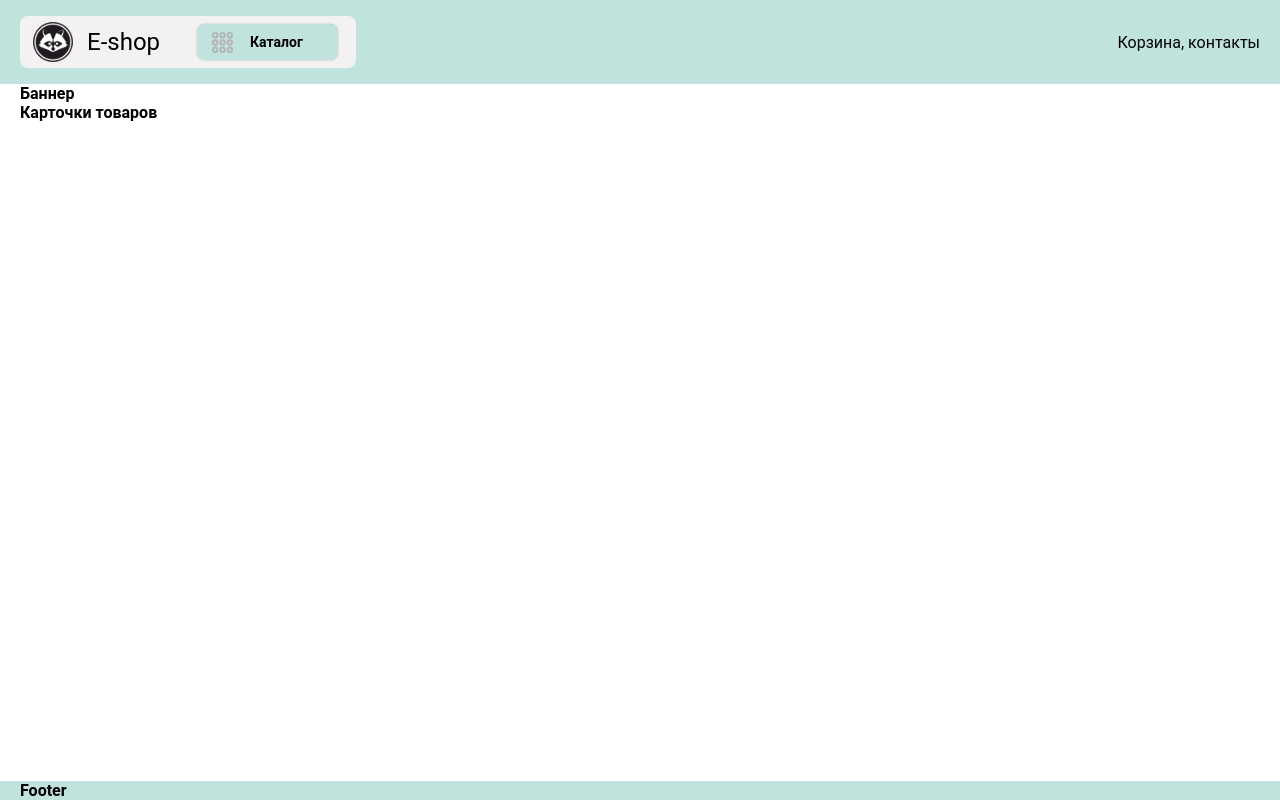
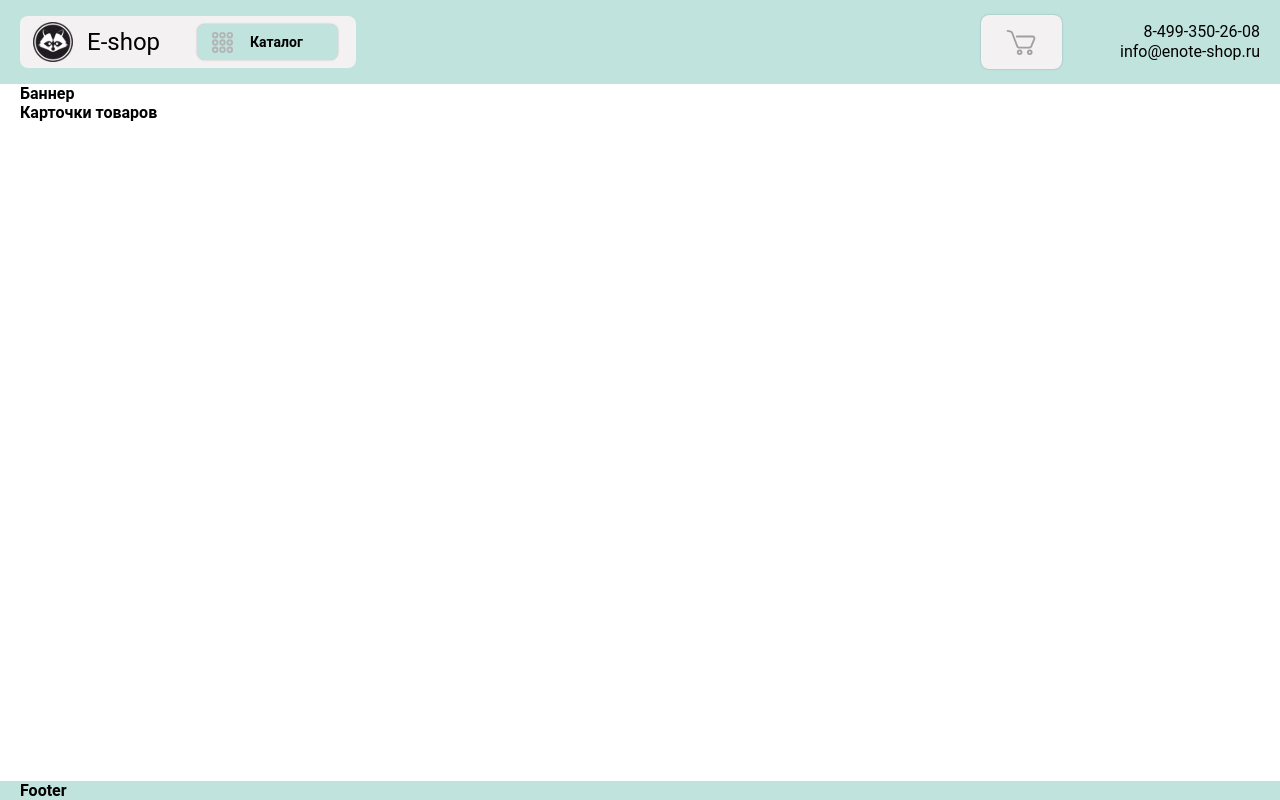
Before and after one commit to totoshka19/e-shop, a React (Vite) app: page / in a window 1280 px wide. Built offline with nearby package versions, Linux system fonts and the light colour scheme.

Commit message:
доделала верстку header

```diff
--- a/src/app.tsx
+++ b/src/app.tsx
@@ -1,6 +1,7 @@
 import { HelmetProvider } from 'react-helmet-async';
 import { BrowserRouter, Routes, Route } from 'react-router-dom';
 import CatalogPage from './pages/catalog-page';
+import BasketPage from './pages/basket-page';
 import { AppRoute } from './conts';
 
 function App() {
@@ -9,6 +10,7 @@ function App() {
       <BrowserRouter>
         <Routes>
           <Route path={AppRoute.Catalog} element={<CatalogPage />} />
+          <Route path={AppRoute.Basket} element={<BasketPage />} />
         </Routes>
       </BrowserRouter>
     </HelmetProvider>
--- a/src/components/header.tsx
+++ b/src/components/header.tsx
@@ -10,13 +10,30 @@ function Header() {
             <img className="logo__img" src="/images/logo.svg" alt="Логотип E-Shop" width="40" height="40" />
             <span className="logo__title">E-shop</span>
           </Link>
-          <button className="header__catalog-btn">
+          <button
+            className="header__catalog-btn"
+            /*!TODO доделать функционал открытия/закрытия выпадающего списка с категориями товаров*/
+            // onClick={toggleDropdown}
+            // aria-expanded={isDropdownOpen}
+            aria-haspopup="true"
+            aria-label="Открыть/закрыть каталог"
+          >
             <img className="catalog-btn__img" src="/images/catalog-icon.svg" alt="Иконка каталога" width="21" height="21" />
             <span className="catalog-btn__title">Каталог</span>
           </button>
         </div>
         <div className="header__block">
-          Корзина, контакты
+          <Link className="header__cart-btn" to={AppRoute.Basket} aria-label="Переход в корзину">
+            <img className="cart__img" src="/images/cart-icon.svg" alt="Иконка тележки" width="30" height="25" />
+          </Link>
+          <ul className="header__contacts contacts" aria-label="Контакты">
+            <li className="contacts__item">
+              <a href="tel:84993502608" aria-label="Телефон: 8-499-350-26-08">8-499-350-26-08</a>
+            </li>
+            <li className="contacts__item">
+              <a href="mailto:info@enote-shop.ru" aria-label="Электронная почта: info@enote-shop.ru">info@enote-shop.ru</a>
+            </li>
+          </ul>
         </div>
       </div>
     </header>
--- /dev/null
+++ b/src/pages/basket-page.tsx
@@ -0,0 +1,26 @@
+import { Helmet } from 'react-helmet-async';
+import Layout from '../components/layout';
+
+function BasketPage() {
+  return (
+    <>
+      <Helmet>
+        <title>Корзина - E-shop</title>
+      </Helmet>
+
+      <Layout>
+        <main>
+          <div className="page-content">
+            <section className="cart">
+              <div className="container">
+                <h1 className="title">Корзина заказов</h1>
+              </div>
+            </section>
+          </div>
+        </main>
+      </Layout>
+    </>
+  );
+}
+
+export default BasketPage;
--- a/src/styles/_global.scss
+++ b/src/styles/_global.scss
@@ -28,3 +28,7 @@ footer {
   margin: 0 auto;
   padding: 0 20px;
 }
+.contacts {
+  line-height: 20px;
+  text-align: right;
+}
--- a/src/styles/main.scss
+++ b/src/styles/main.scss
@@ -51,4 +51,17 @@
     font-weight: 600;
     padding-left: 17px;
   }
+  &__cart-btn {
+    display: flex;
+    justify-content: center;
+    align-items: center;
+    width: 81px;
+    height: 54px;
+    background-color: variables.$background-color;
+    border-radius: 8px;
+    box-shadow: 0 0 2px 0 rgba(0, 0, 0, 0.26);
+  }
+  &__contacts {
+    margin-left: 58px;
+  }
 }
```
Also changed, not shown: public/images/cart-icon.svg (added).
